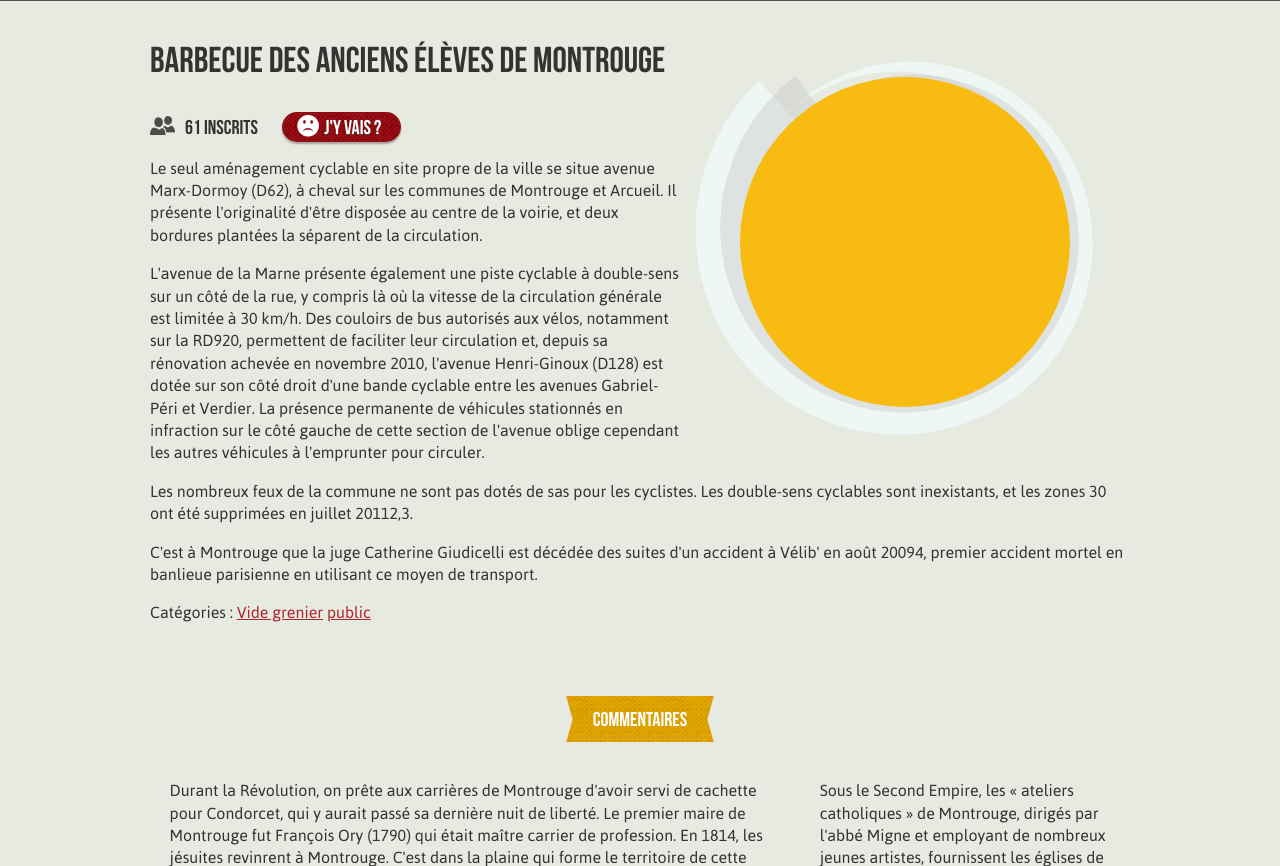
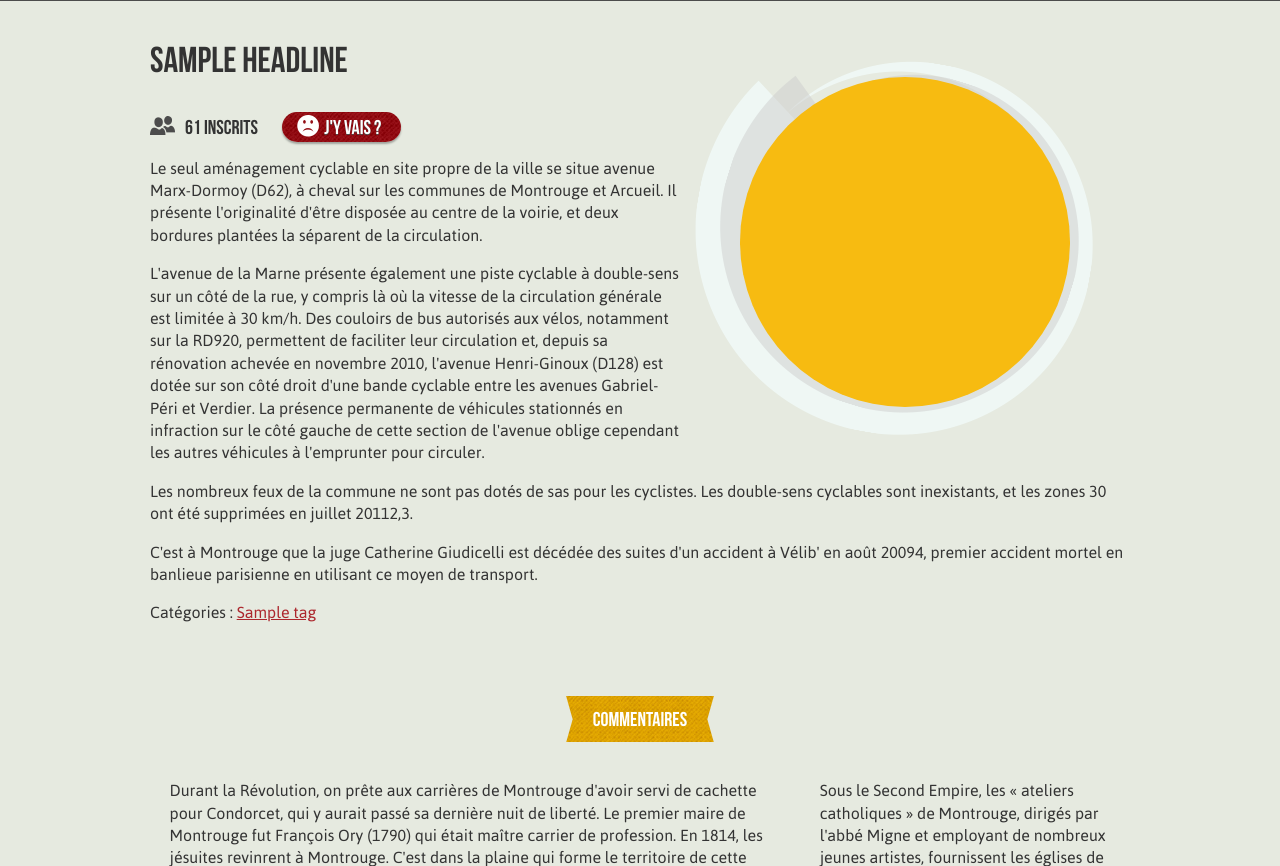
Before and after one commit to Assimyou/etmoi, a PHP site: the page made by view/event.php in a window 1280 px wide. Shown: the part 264-1130 px from the top of the page. Run offline with PHP 8.4, Linux system fonts and the light colour scheme; the template is opened without the code that fills it: most values are stand-ins (such as "Sample title", 1, 10 or a date in 2020).

Commit message:
Affichage des informations

```diff
--- a/view/event.php
+++ b/view/event.php
@@ -4,7 +4,11 @@
 			<section class="description group center">
 				<div class="map"><div class="google"></div></div>
 				<article>
-					<h1>Barbecue des anciens élèves de Montrouge</h1>
+					<?php if (!empty($events['headline'])) : ?>
+					<?php foreach ($events['headline'] as $key => $value) : ?>
+					<h1><?php echo $value; ?></h1>
+					<?php endforeach; ?>
+					<?php endif; ?>
 					<div class="registering">
 						<div class="registered">61 inscrits</div>
 						<a href="#register" class="btn register">J'y vais </a>
@@ -13,7 +17,8 @@
 					<p>L'avenue de la Marne présente également une piste cyclable à double-sens sur un côté de la rue, y compris là où la vitesse de la circulation générale est limitée à 30 km/h. Des couloirs de bus autorisés aux vélos, notamment sur la RD920, permettent de faciliter leur circulation et, depuis sa rénovation achevée en novembre 2010, l'avenue Henri-Ginoux (D128) est dotée sur son côté droit d'une bande cyclable entre les avenues Gabriel-Péri et Verdier. La présence permanente de véhicules stationnés en infraction sur le côté gauche de cette section de l'avenue oblige cependant les autres véhicules à l'emprunter pour circuler.</p>
 					<p>Les nombreux feux de la commune ne sont pas dotés de sas pour les cyclistes. Les double-sens cyclables sont inexistants, et les zones 30 ont été supprimées en juillet 20112,3.</p>
 					<p>C'est à Montrouge que la juge Catherine Giudicelli est décédée des suites d'un accident à Vélib' en août 20094, premier accident mortel en banlieue parisienne en utilisant ce moyen de transport.</p>
-					<div class="category">Catégories : <a href="evenements?category=vide-grenier">Vide grenier</a> <a href="evenements?category=public">public</a></div>
+
+				 <?php if (!empty($events['tag'])) : ?><div class="category">Catégories : <?php foreach ($events['tag'] as $key => $value) : ?><a href="evenements.php?q=<?php echo $value; ?>"><?php echo $value; ?></a><?php endforeach; ?></div><?php endif; ?>
 				</article>
 			</section>
 
```
